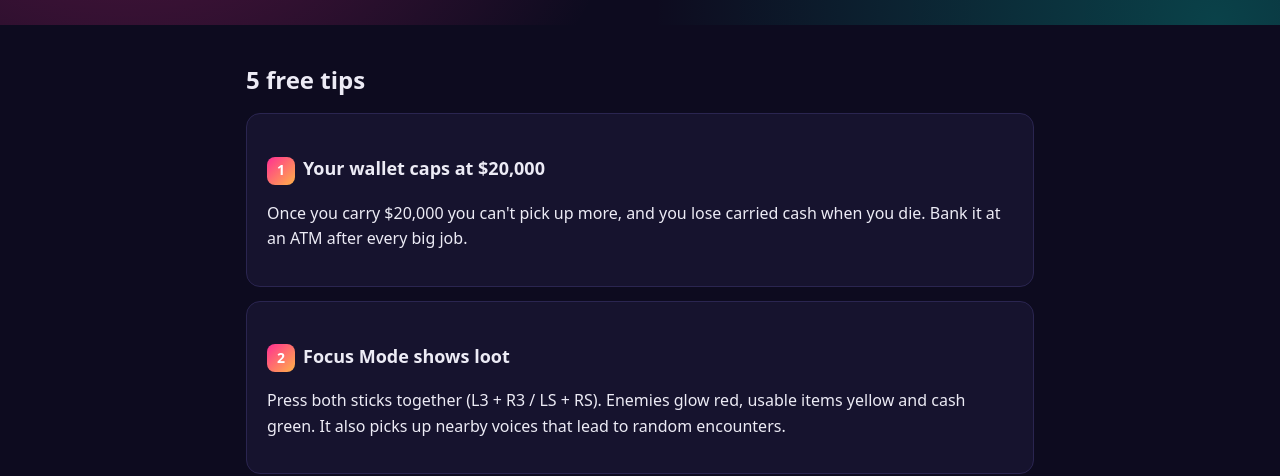
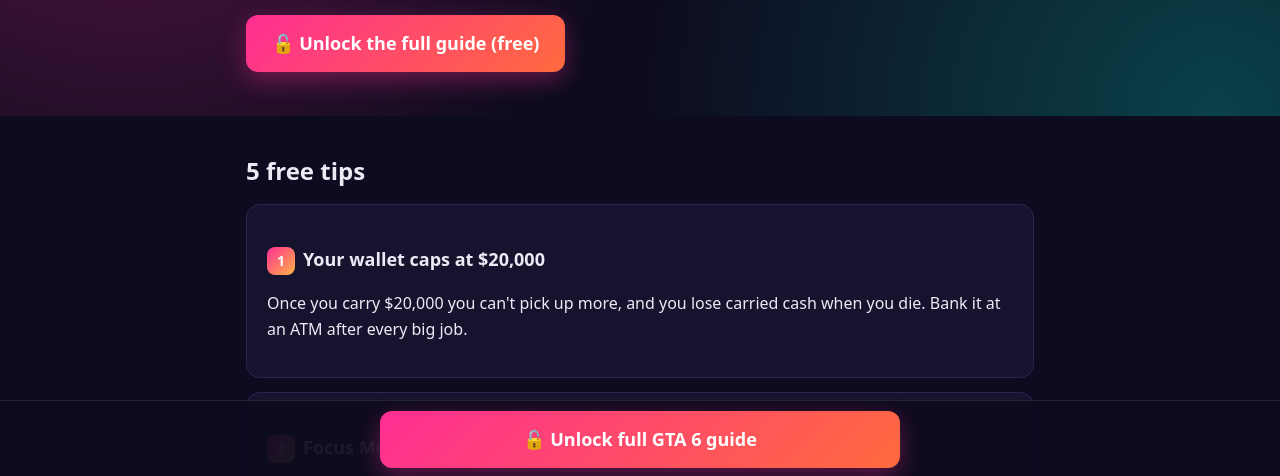
Before and after one commit to lootroute/lootroute.github.io, a plain HTML site: page gta6/index.html in a window 1280 px wide. Shown: the part 322-798 px from the top of the page. Drawn offline with Linux system fonts and the light colour scheme.

Commit message:
Update index.html

```diff
--- a/gta6/index.html
+++ b/gta6/index.html
@@ -18,6 +18,7 @@
 <span class="tag">GTA 6 · Updated Nov 2026</span>
 <h1>GTA 6 Guide: Money, Fastest Cars & Hidden Tricks</h1>
 <p class="lead">5 free tips below. The full guide adds early money by chapter, 10 fastest cars with locations, robbery prep and police escapes.</p>
+<p style="margin-top:18px"><button class="btn" type="button" onclick="og_load()">&#128275; Unlock the full guide (free)</button></p>
 </div></section>
 
 <main class="wrap">
@@ -58,5 +59,6 @@
 <footer><div class="wrap">
 LootRoute is an independent fan site. Not affiliated with or endorsed by Rockstar Games or Take-Two Interactive. All game names and trademarks belong to their owners.
 </div></footer>
+<div style="position:fixed;left:0;right:0;bottom:0;padding:10px 16px;background:rgba(13,11,31,.94);text-align:center;z-index:50;border-top:1px solid rgba(255,255,255,.1)"><button class="btn" type="button" onclick="og_load()" style="width:100%;max-width:520px">&#128275; Unlock full GTA 6 guide</button></div><div style="height:80px"></div>
 </body>
 </html>
```
